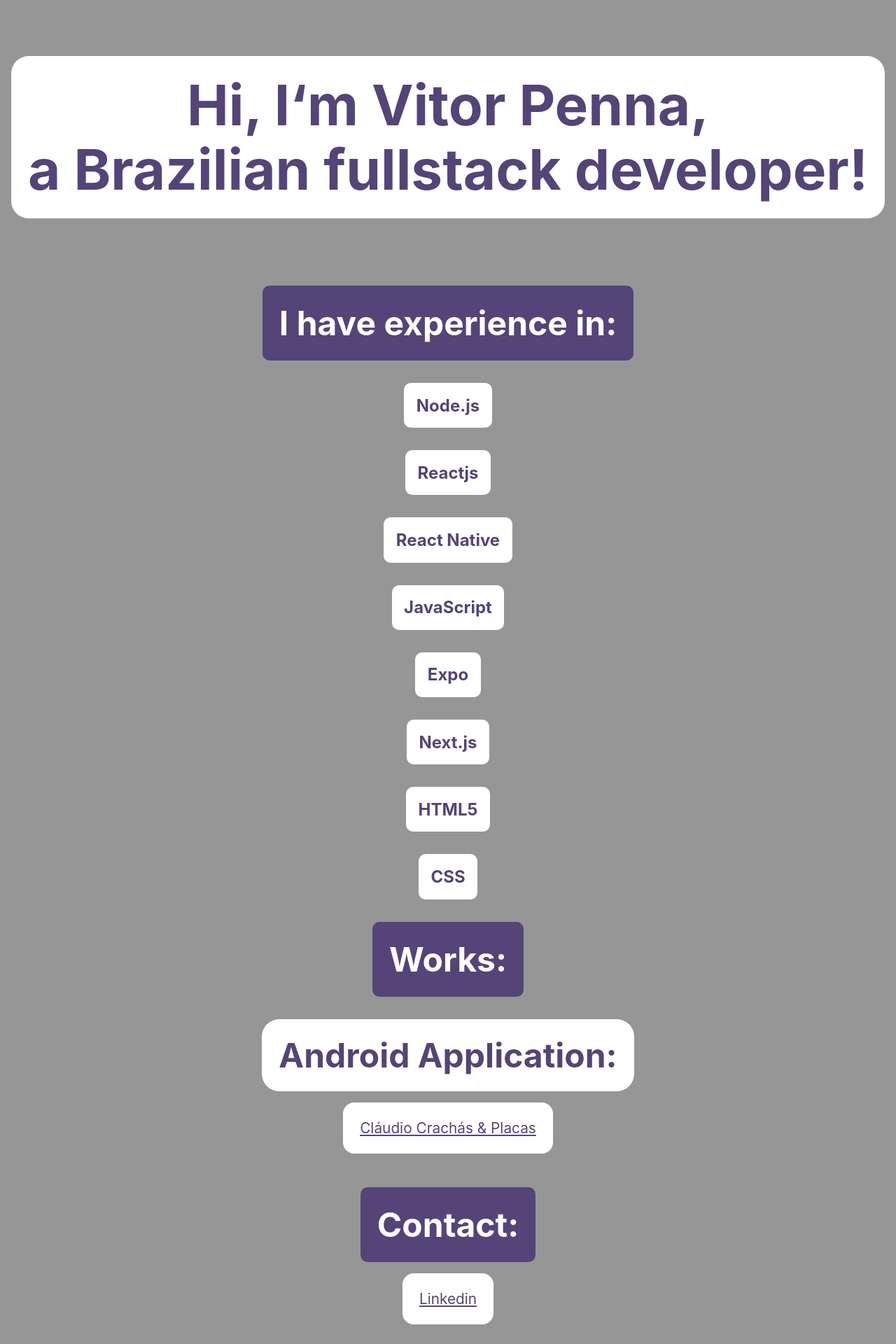
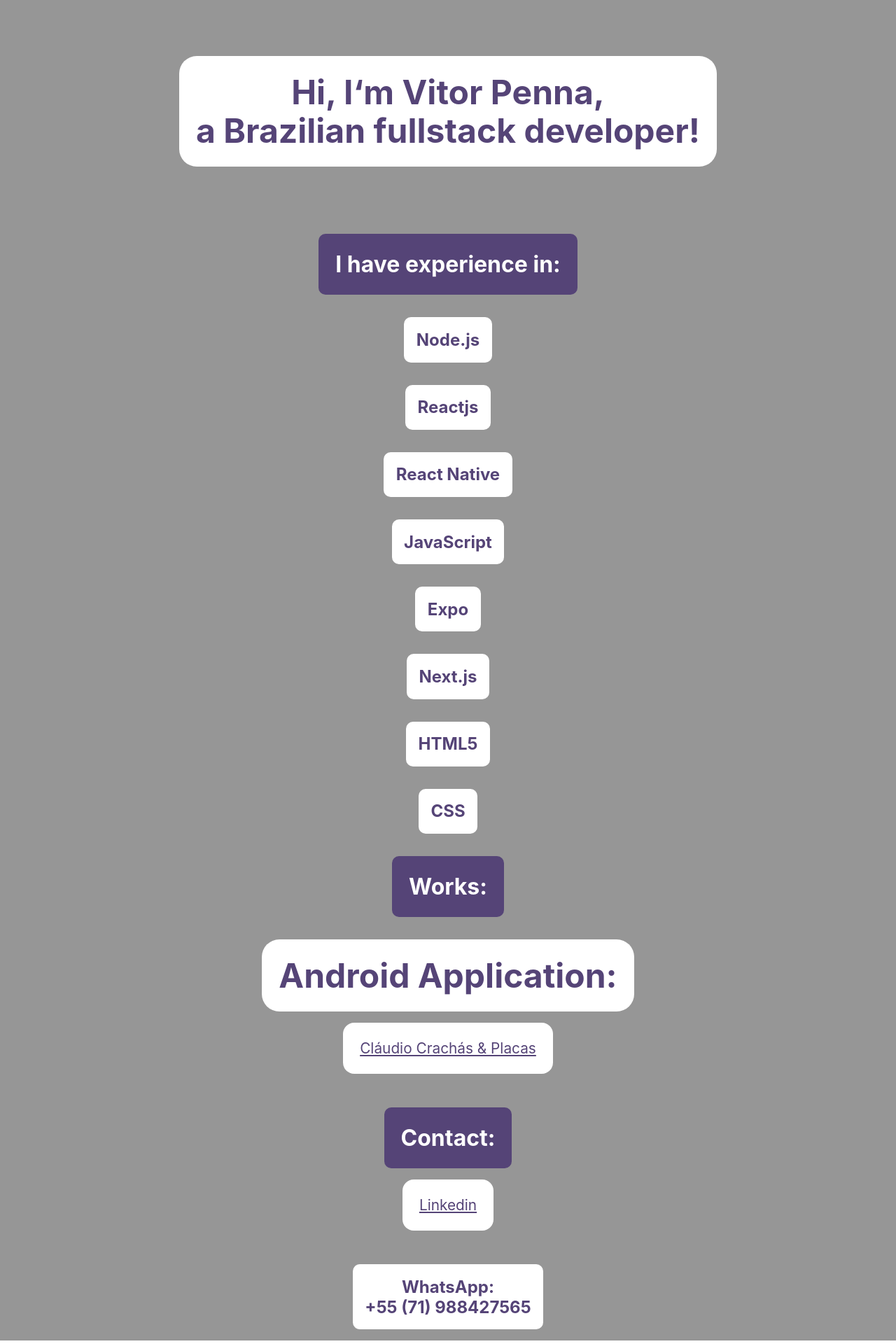
Before and after one commit to VituPenna/Vitor-Penna, a Next.js app: page / in a window 1280 px wide. Shown: the top 1920 px of the page at 70% size. Built offline with nearby package versions, Linux system fonts and the light colour scheme.

Commit message:
Add files via upload

```diff
--- a/pages/index.js
+++ b/pages/index.js
@@ -29,7 +29,7 @@ export default function Home() {
         <a href="https://play.google.com/store/apps/details?id=com.VDv.ClaudioCrachasPlacas&hl=en_US&gl=US" className={styles.sec2}>Cláudio Crachás & Placas</a>
          <h1 className={styles.grid}>Contact: </h1>
          <a href="https://linkedin.com/in/vitorpenna"className={styles.sec2}>Linkedin</a>
-         <h2 className={styles.sec}>WhatsApp: +55 (71) 988427565</h2>
+         <h2 className={styles.sec}>WhatsApp:<br></br>+55 (71) 988427565</h2>
 
     </div>
 
--- a/styles/Home.module.css
+++ b/styles/Home.module.css
@@ -23,13 +23,15 @@
   color: #554477;
   background-color: #fff;
   border-radius: 10px;
+  align-items: center;
+  text-align: center;
 
 }
 
 .title {
   margin: 0;
   line-height: 1.15;
-  font-size: 5rem;
+  font-size: 3rem;
   color: #554477;
   text-align: center;
   background-color: #ffffff;
@@ -61,7 +63,7 @@
   display: flex;
   padding: 1.5rem;
   flex-wrap: wrap;
-  font-size: 3rem;
+  font-size: 2rem;
   color: #fff;
   max-width: 800px;
   margin-top: 3rem;
@@ -97,6 +99,7 @@
   margin-bottom: 2rem;
   font-size: 1.3rem;
   background-color: white;
+
 }
 .sec2:after {
   content: '';
```
